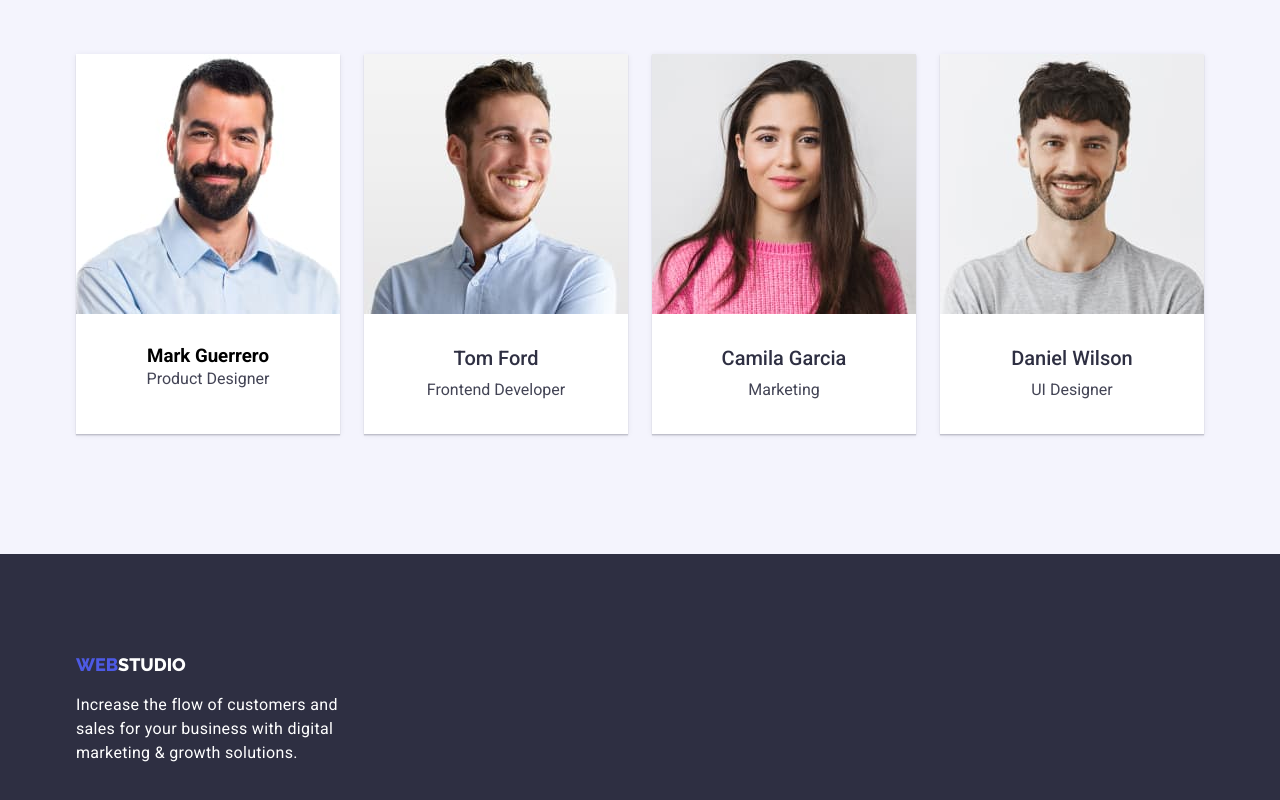
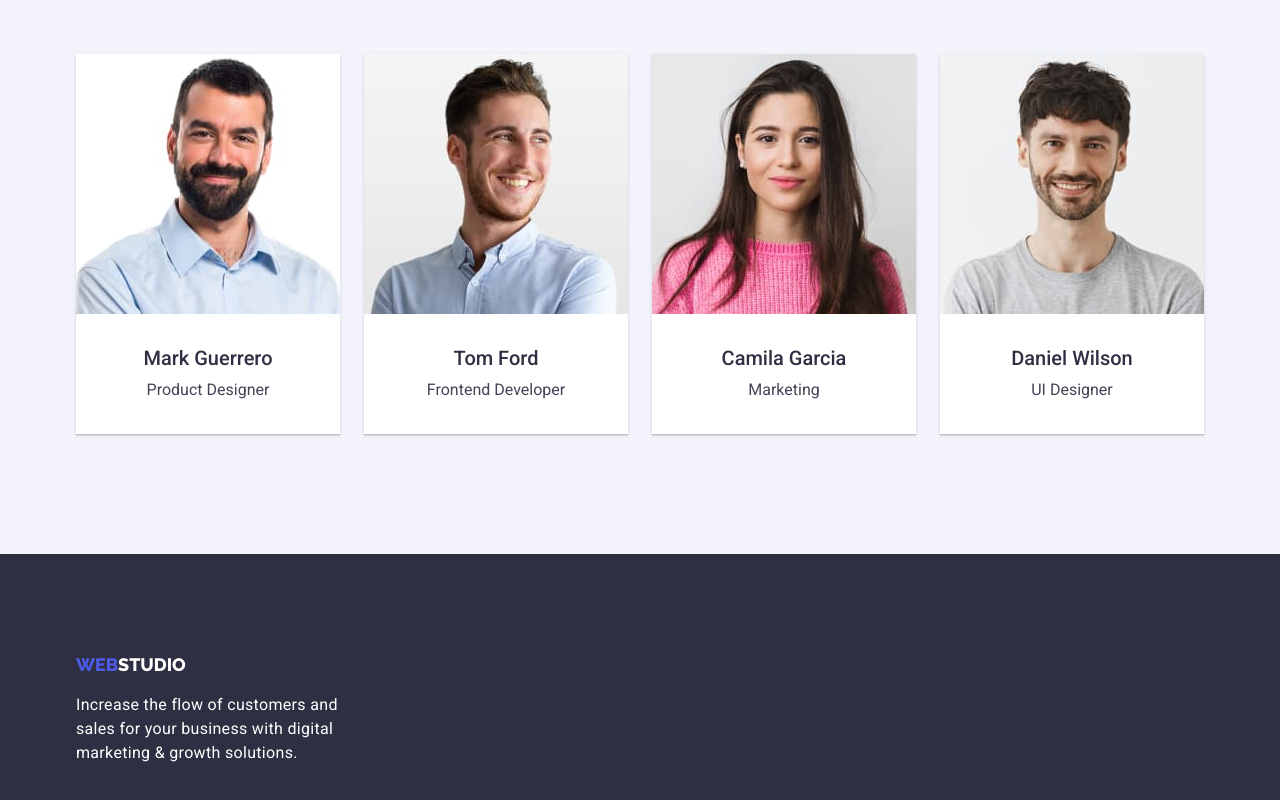
Before and after one commit to MichalRzeszot/goit-markup-hw-03, a plain HTML site: page index.html in a window 1280 px wide. Shown: the part 1750-2550 px from the top of the page. Drawn offline with nearby package versions, Linux system fonts and the light colour scheme.

Commit message:
Update index.html

```diff
--- a/index.html
+++ b/index.html
@@ -126,7 +126,7 @@
                 height="260"
               />
               <div class="team-description">
-                <h3>Mark Guerrero</h3>
+                <h3 class="img-heading">Mark Guerrero</h3>
                 <p class="img-paragraph">Product Designer</p>
               </div>
             </li>
```
